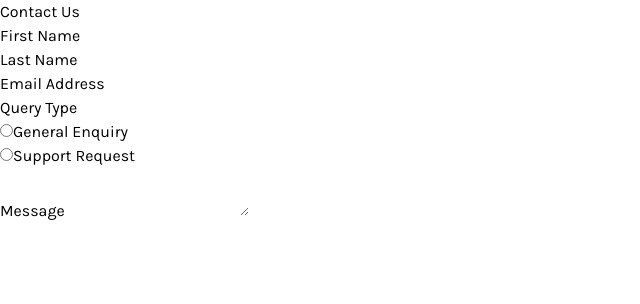
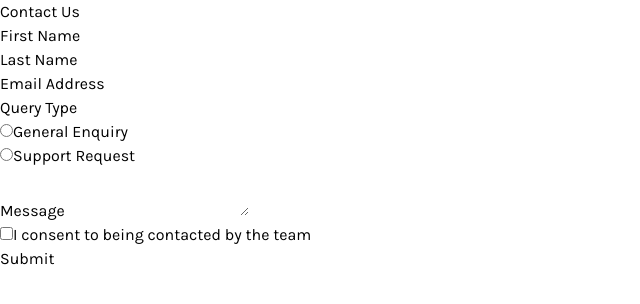
Before and after one commit to gabriel-de-azevedo/contact-form, a React (Vite) app: page / in a window 1280 px wide. Shown: the top 304 px of the page, without its empty margins (0-640 px from the left). Built offline with nearby package versions, Linux system fonts and the light colour scheme.

Commit message:
fix: finish form skeleton

```diff
--- a/src/components/ContactForm.jsx
+++ b/src/components/ContactForm.jsx
@@ -39,6 +39,17 @@ function ContactForm() {
         <label htmlFor="message">Message</label>
         <textarea name="message" id="message"></textarea>
       </div>
+      <div>
+        <input
+          type="checkbox"
+          name="consent-to-contact"
+          id="consent-to-contact"
+        />
+        <label htmlFor="consent-to-contact">
+          I consent to being contacted by the team
+        </label>
+      </div>
+      <button type="submit">Submit</button>
       {/* First Name
         This field is required
 
```
